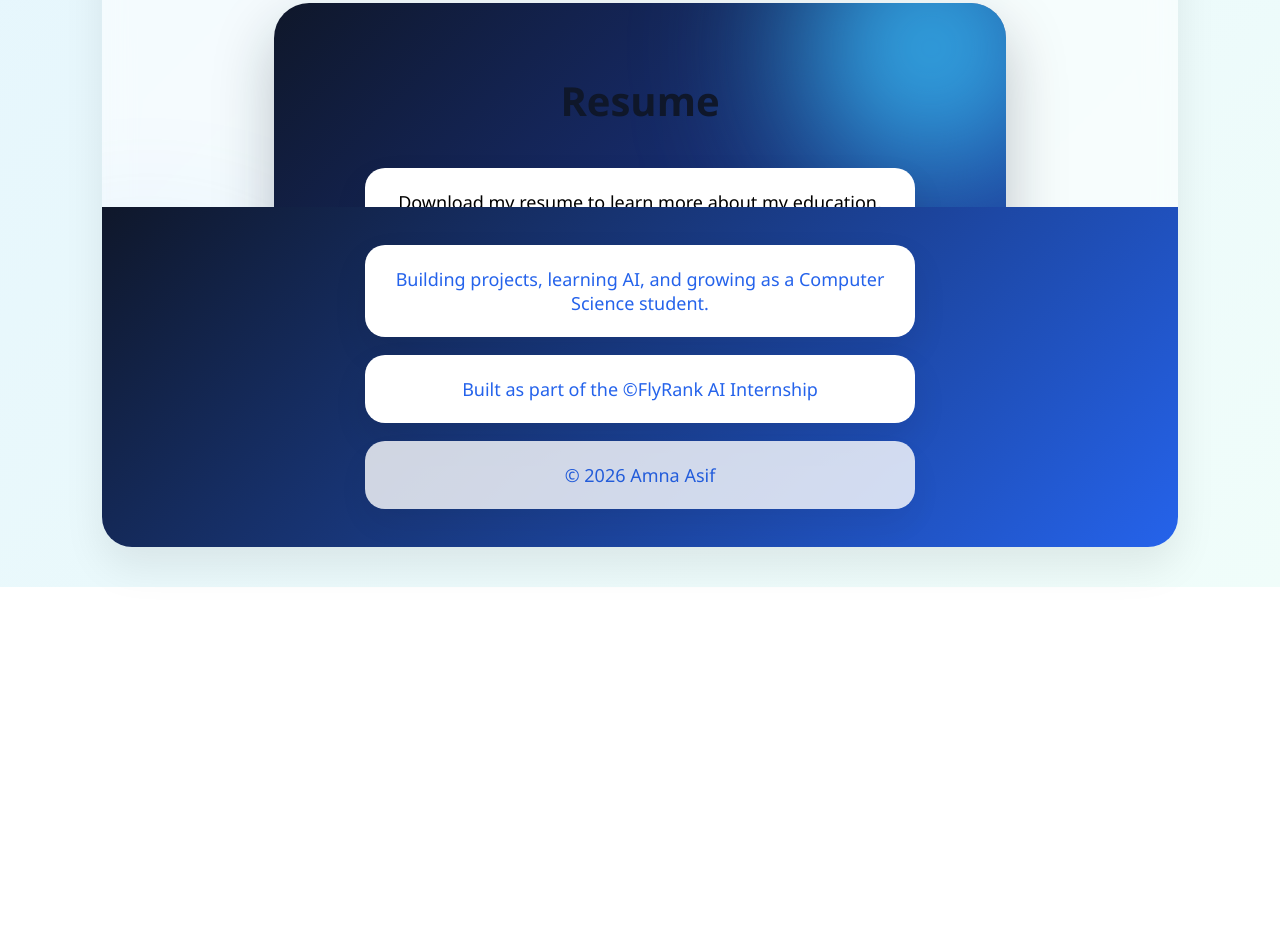
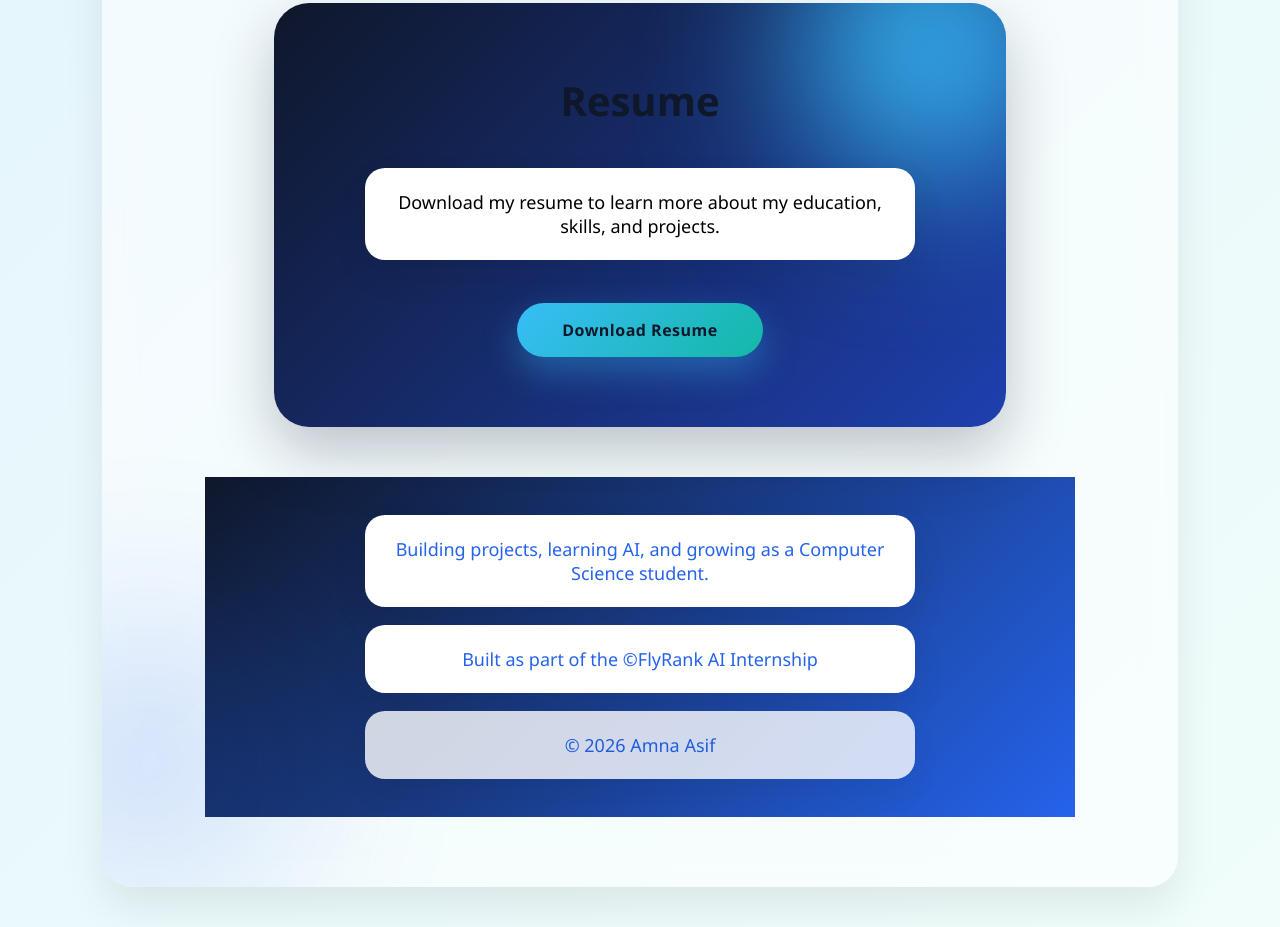
Before and after one commit to AmnaAsif-cloud/amnaasif.github.io, a plain HTML site: page index.html in a window 1280 px wide. Shown: the part 4283-5210 px from the top of the page. Before the commit the page ends 4870 px from the top, so only its background shows below. Drawn offline with Linux system fonts and the light colour scheme.

Commit message:
Update style.css

```diff
--- a/style.css
+++ b/style.css
@@ -1479,12 +1479,9 @@ section h2{
 footer {
 
     width:100%;
-    position: fixed;
-    bottom: 0;
-    left: 0;
- padding-bottom: 100px;
+    margin-top: 90px
 z-index: 1000;
-    margin:0;
+
    padding: 20px 5px;
 
     background:linear-gradient(
```
